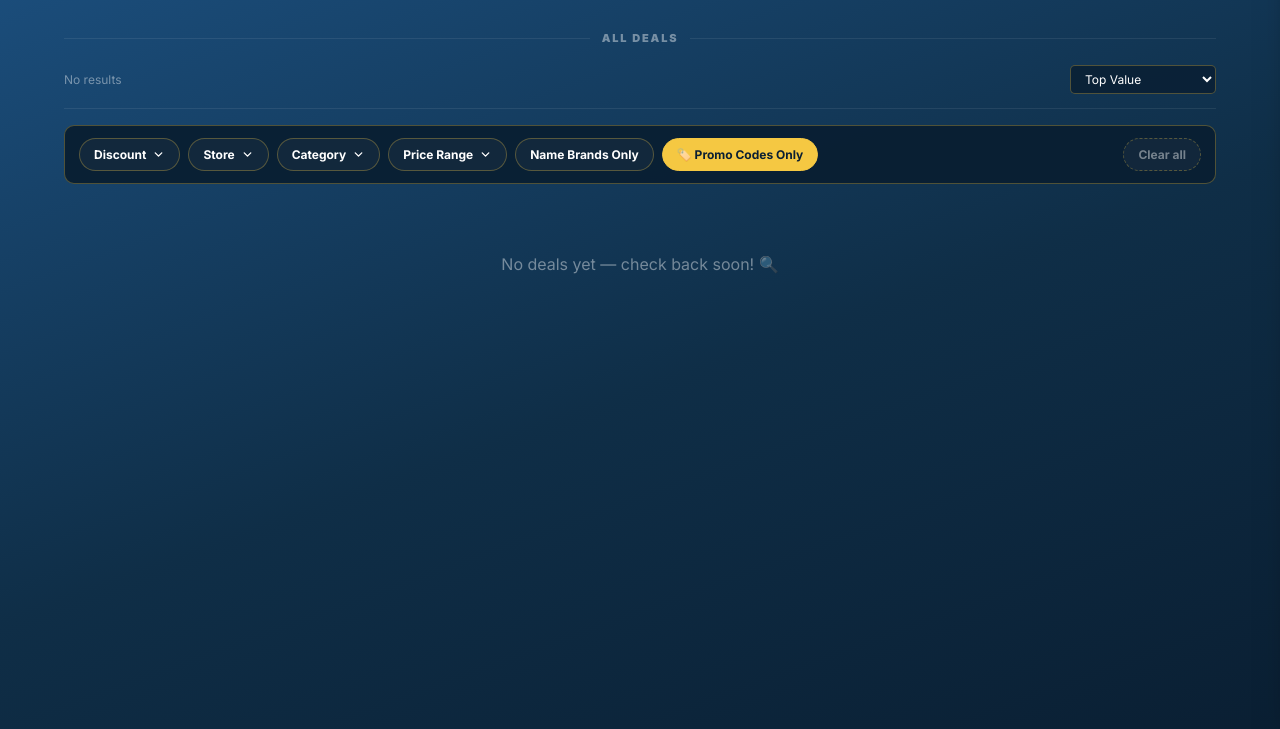
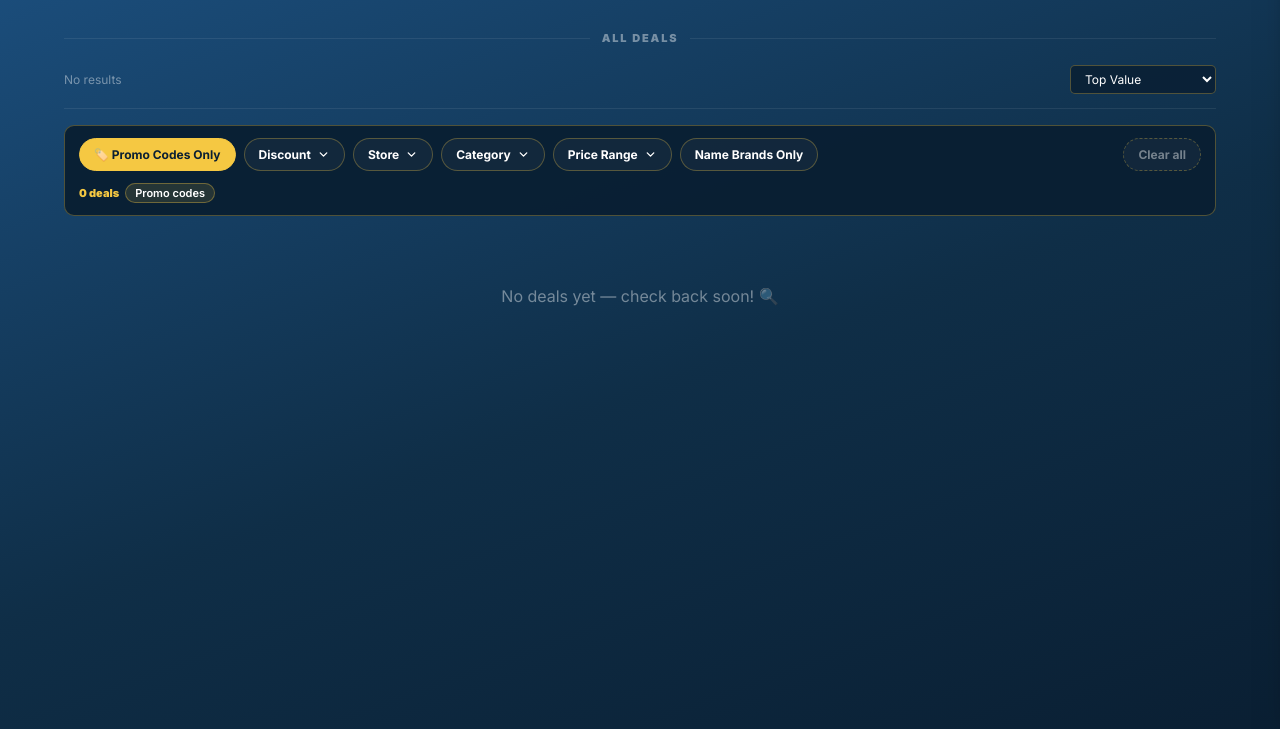
Before and after one commit to founditcheaper/founditcheaper, a browser extension: page index.html in a window 1280 px wide. Both pictures are taken after a click on the button "🏷️ Promo Codes Only". Shown: the part 71-800 px from the top of the page. Drawn offline with nearby package versions, Linux system fonts and the light colour scheme; no server answers; a web font is replaced by a local one.

Commit message:
Site: Promo Codes first in filter bar; show small active-filter summary + result count

```diff
--- a/index.html
+++ b/index.html
@@ -316,6 +316,10 @@
   .fbar-clear { margin-left: auto; color: var(--muted); border-style: dashed; }
   .fdrop { display: none; padding: 13px 15px; border-top: 1px solid rgba(255,255,255,0.06); }
   .fdrop.open { display: block; }
+  .active-filters { display: none; flex-wrap: wrap; align-items: center; gap: 6px; padding: 0 14px 12px; }
+  .active-filters.shown { display: flex; }
+  .af-count { font-size: 11px; font-weight: 800; color: var(--accent); }
+  .af-chip { font-size: 11px; font-weight: 600; color: var(--text); background: rgba(245,200,66,0.12); border: 1px solid rgba(245,200,66,0.35); border-radius: 12px; padding: 2px 9px; }
   .slider-wrap { display: flex; flex-direction: column; gap: 7px; }
   .slider-value { font-size: 14px; font-weight: 700; color: var(--accent); }
   /* ── Dual-handle range slider ─────────────────────────────────── */
@@ -645,14 +649,15 @@
 
     <div class="filter-panel">
       <div class="fbar">
+        <button type="button" class="fbar-btn" id="chipPromo" onclick="togglePromo(this)">🏷️ Promo Codes Only</button>
         <button type="button" class="fbar-btn" id="fbtnDiscount" onclick="toggleDrop('dDiscount', this, event)">Discount<svg class="fbar-chev" viewBox="0 0 24 24" fill="none" stroke="currentColor" stroke-width="2.5" stroke-linecap="round" stroke-linejoin="round"><polyline points="6 9 12 15 18 9"/></svg></button>
         <button type="button" class="fbar-btn" id="fbtnStore" onclick="toggleDrop('dStore', this, event)">Store<svg class="fbar-chev" viewBox="0 0 24 24" fill="none" stroke="currentColor" stroke-width="2.5" stroke-linecap="round" stroke-linejoin="round"><polyline points="6 9 12 15 18 9"/></svg></button>
         <button type="button" class="fbar-btn" id="fbtnCategory" onclick="toggleDrop('dCategory', this, event)">Category<svg class="fbar-chev" viewBox="0 0 24 24" fill="none" stroke="currentColor" stroke-width="2.5" stroke-linecap="round" stroke-linejoin="round"><polyline points="6 9 12 15 18 9"/></svg></button>
         <button type="button" class="fbar-btn" id="fbtnPrice" onclick="toggleDrop('dPrice', this, event)">Price Range<svg class="fbar-chev" viewBox="0 0 24 24" fill="none" stroke="currentColor" stroke-width="2.5" stroke-linecap="round" stroke-linejoin="round"><polyline points="6 9 12 15 18 9"/></svg></button>
         <button type="button" class="fbar-btn" id="fbtnBrand" onclick="toggleBrand()">Name Brands Only</button>
-        <button type="button" class="fbar-btn" id="chipPromo" onclick="togglePromo(this)">🏷️ Promo Codes Only</button>
         <button type="button" class="fbar-btn fbar-clear" onclick="clearFilters()">Clear all</button>
       </div>
+      <div class="active-filters" id="activeFilters"></div>
 
       <div class="fdrop" id="dDiscount">
         <div id="quickChipsInline" style="display:flex;gap:6px;flex-wrap:wrap">
@@ -1132,6 +1137,7 @@ function resetAndRender() {
   if (typeof updateFilterBars === 'function') updateFilterBars();
   var savedScroll = window.scrollY;
   filtered = getFiltered(); page = 0;
+  if (typeof updateActiveSummary === 'function') updateActiveSummary(filtered.length);
   window.promoShown = false;
   document.getElementById('productGrid').innerHTML = '';
   document.getElementById('endMsg').classList.remove('visible');
@@ -1385,6 +1391,28 @@ function updateFilterBars() {
   set('fbtnStore', state.store !== 'all');
   set('fbtnCategory', state.category !== 'all');
   set('fbtnPrice', (typeof state_minPrice !== 'undefined' && state_minPrice > 0) || (state.maxPrice && state.maxPrice > 0));
+}
+function _prettyStore(s) { return ({ HomeDepot: 'Home Depot', BestBuy: 'Best Buy', Lowes: "Lowe's" })[s] || s; }
+// Small summary of what's currently filtered + how many deals matched.
+function updateActiveSummary(count) {
+  var el = document.getElementById('activeFilters');
+  if (!el) return;
+  var parts = [];
+  if (state.promoOnly) parts.push('Promo codes');
+  if (state.store !== 'all') parts.push(_prettyStore(state.store));
+  if (state.category !== 'all') parts.push(state.category);
+  if (state.minDiscount > 10) parts.push(state.minDiscount + '%+ off');
+  var minP = (typeof state_minPrice !== 'undefined') ? (state_minPrice || 0) : 0;
+  var maxP = state.maxPrice || 0;
+  if (minP > 0 || maxP > 0) {
+    parts.push('$' + minP + '–' + (maxP > 0 ? '$' + maxP : '$' + PRICE_MAX + '+'));
+  }
+  if (state.brandOnly) parts.push('Name brands');
+  if (state.search) parts.push('“' + state.search + '”');
+  if (!parts.length) { el.className = 'active-filters'; el.innerHTML = ''; return; }
+  var chips = parts.map(function(p) { return '<span class="af-chip">' + p + '</span>'; }).join('');
+  el.innerHTML = '<span class="af-count">' + count + ' deal' + (count === 1 ? '' : 's') + '</span>' + chips;
+  el.className = 'active-filters shown';
 }
 // Click outside the filter panel closes any open dropdown.
 document.addEventListener('click', function(e) {
```
